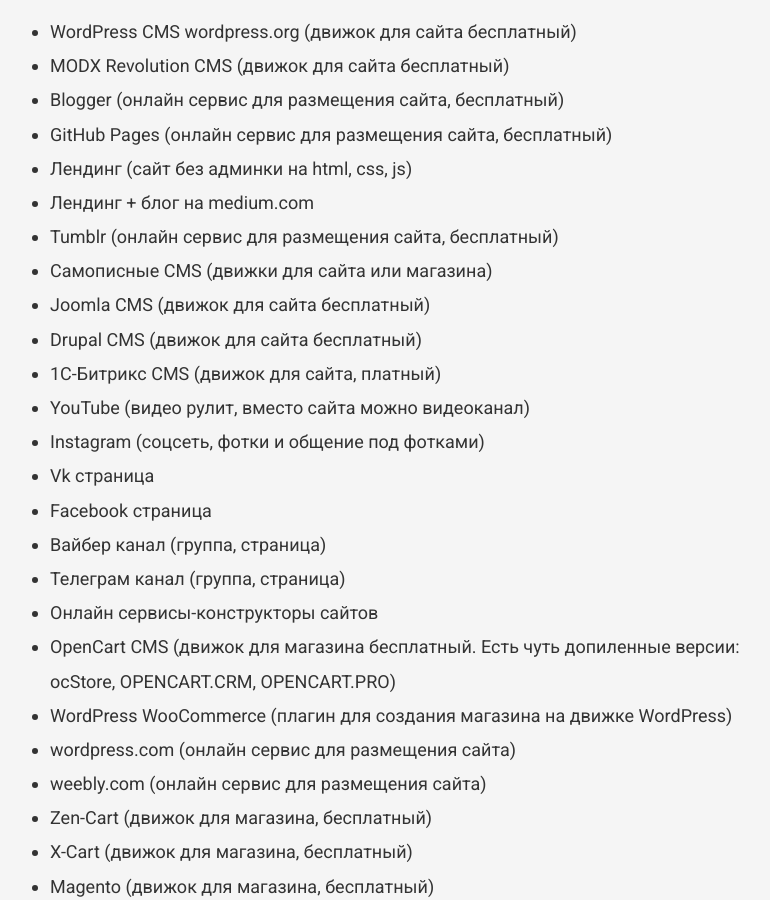
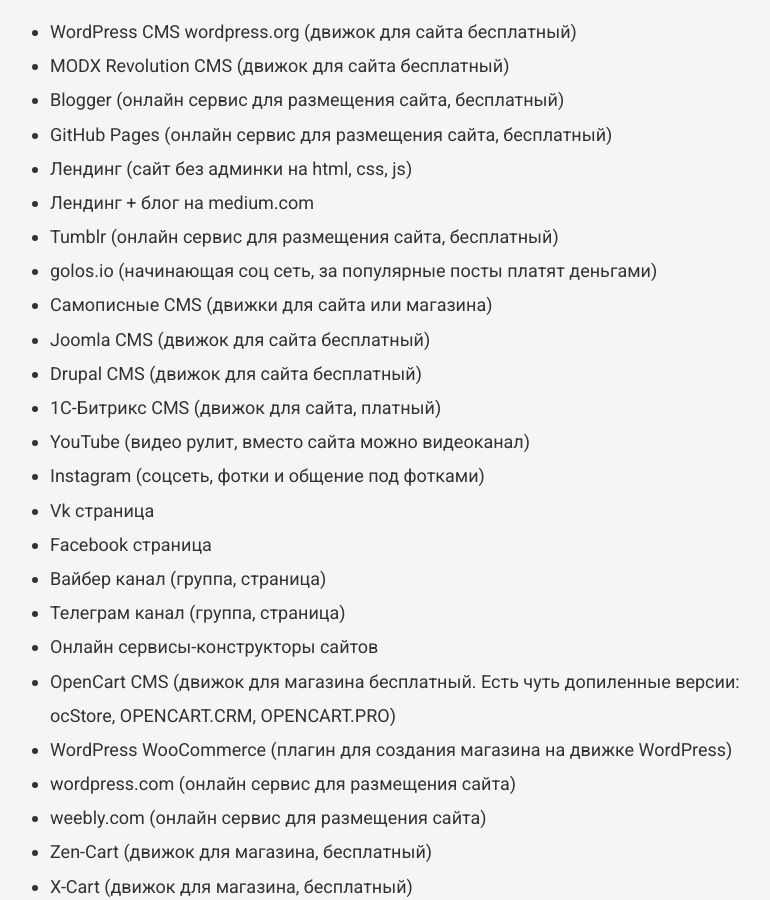
Before and after one commit to VadymVolos/vadymvolos.github.io, a Jekyll site: the page built from _posts/digital-marketing/2017-02-07-varianty-na-chem-sdelat-sayt.md, in a window 1280 px wide and 900 px high, scrolled down 889 px. Shown: the whole window, without its empty margins (250-1020 px from the left). Built offline with Jekyll 4.4.1, drawn with Linux system fonts in a browser that asks for light colours; nearby versions of some CDN libraries; comment, search, counter and statistics services are not loaded.

Commit message:
Update 2017-02-07-varianty-na-chem-sdelat-sayt.md

```diff
--- a/_posts/digital-marketing/2017-02-07-varianty-na-chem-sdelat-sayt.md
+++ b/_posts/digital-marketing/2017-02-07-varianty-na-chem-sdelat-sayt.md
@@ -20,6 +20,7 @@
     <li>Лендинг (сайт без админки на html, css, js)</li>
     <li>Лендинг + блог на medium.com</li>
     <li>Tumblr (онлайн сервис для размещения сайта, бесплатный)</li>
+    <li>golos.io (начинающая соц сеть, за популярные посты платят деньгами)</li>
     <li>Самописные CMS (движки для сайта или магазина)</li>
     <li>Joomla CMS (движок для сайта бесплатный)</li>
     <li>Drupal CMS (движок для сайта бесплатный)</li>
```
